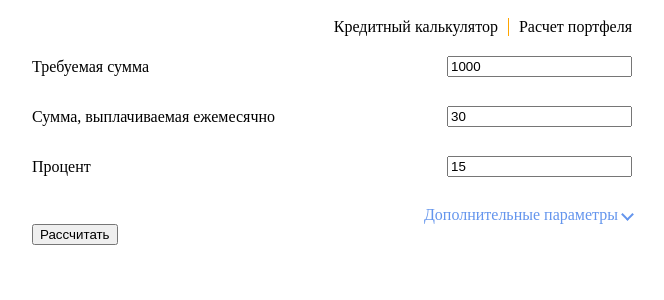
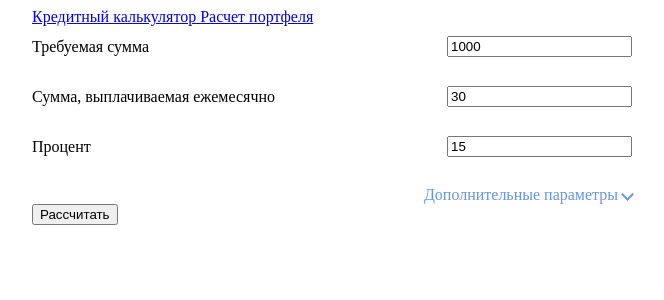
Before and after one commit to timastafx/loanCalculate, an Angular app: page /#/loanCalculate in a window 1280 px wide. Shown: the top 300 px of the page, without its empty margins (308-972 px from the left). Built offline with nearby package versions, Linux system fonts and the light colour scheme.

Commit message:
[Add] Components.module

```diff
--- /dev/null
+++ b/components/src/tabs/tabs.component.html
@@ -0,0 +1,12 @@
+<div class="core-tabs">
+  <ng-container *ngFor="let tab of tabs; trackBy: trackById">
+    <a
+      class="app-header__item app-header__item-active"
+      [routerLink]="tab.path"
+      [ngClass]="{'core-tabs__active': tab.id === activeId}"
+      (click)="onItemClick(tab)"
+    >
+      {{ tab.label }}
+    </a>
+  </ng-container>
+</div>
--- /dev/null
+++ b/components/src/tabs/tabs.component.ts
@@ -0,0 +1,31 @@
+import { ChangeDetectionStrategy, Component, Input, OnInit } from '@angular/core';
+
+export interface Tab {
+  id: string;
+  label: string;
+  path: string[];
+}
+
+@Component({
+  selector: 'core-tabs',
+  templateUrl: 'tabs.component.html',
+  styleUrls: ['tabs.component.scss'],
+  changeDetection: ChangeDetectionStrategy.OnPush
+})
+export class TabsComponent implements OnInit {
+  @Input() tabs: Tab[];
+
+  activeId: string;
+
+  ngOnInit(): void {
+    this.activeId = this.tabs.length ? this.tabs[0].id : '';
+  }
+
+  onItemClick(tab: Tab): void {
+    console.log(tab);
+  }
+
+  trackById(_: number, item: Tab): string {
+    return item.id;
+  }
+}
--- a/src/app/app.component.html
+++ b/src/app/app.component.html
@@ -1,5 +1,5 @@
 <div class="app-component">
-  <app-header></app-header>
+  <core-tabs [tabs]="tabs"></core-tabs>
 
   <router-outlet></router-outlet>
 </div>
--- a/src/app/app.component.ts
+++ b/src/app/app.component.ts
@@ -1,4 +1,5 @@
 import { Component } from '@angular/core';
+import { Tab } from '../../components/src/tabs/tabs.component';
 
 @Component({
   selector: 'app-root',
@@ -7,4 +8,17 @@ import { Component } from '@angular/core';
 })
 export class AppComponent {
   title = 'loanCalculate';
+
+  tabs: Tab[] = [
+    {
+      id: '0',
+      label: 'Кредитный калькулятор',
+      path: ['/loanCalculate']
+    },
+    {
+      id: '1',
+      label: 'Расчет портфеля',
+      path: ['/quantification']
+    }
+  ];
 }
```
Also changed, not shown: components/src/components.module.ts (added, +12 -0 lines), components/tslint.json (added, +10 -0 lines), src/app/app.module.ts (+12 -18 lines), components/src/tabs/tabs.component.scss (added).
